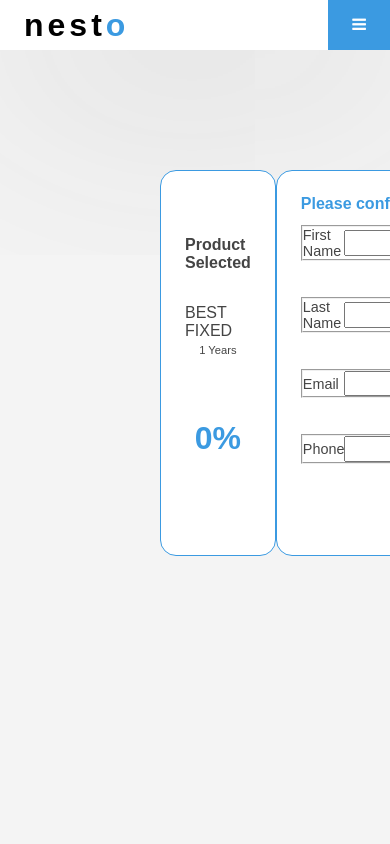
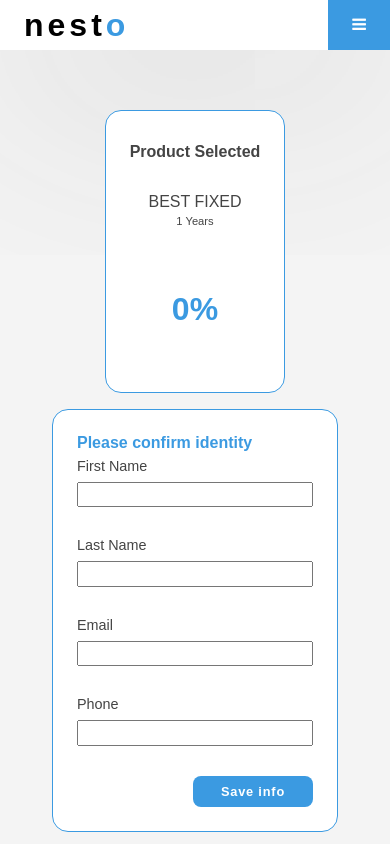
Before and after one commit to natelufuluabo/Free-Quote, a React (Create React App) app in the folder free-quote/: page /contact in a window 390 px wide. Built offline with nearby package versions, Linux system fonts and the light colour scheme.

Commit message:
made the contact page responsive on different screen sizes

```diff
--- a/free-quote/src/Components/Form/Form.css
+++ b/free-quote/src/Components/Form/Form.css
@@ -52,3 +52,10 @@ form {
     font-weight: 600;
     letter-spacing: .1rem;
 }
+
+@media (max-width : 31.25em) {
+    .label-entry-container {
+        grid-template-columns: 1fr;
+        gap: 1rem;
+    }
+}
--- a/free-quote/src/Components/Form/Form.tsx
+++ b/free-quote/src/Components/Form/Form.tsx
@@ -31,43 +31,43 @@ const Form = ({ setFormValidated } : propsType) => {
         <form onSubmit={handleSubmit(onSubmit)}>
             <legend className="form-title">Please confirm identity</legend>
             <section className='form-section'>
-                <fieldset className="label-entry-container">
+                <div className="label-entry-container">
                     <label className="label-title">First Name</label>
                     <input
                         {...register("firstName", { required: true })}
                     />
-                </fieldset>
+                </div>
                 <div className="label-error-container">
                     <div style={{ width : '100%', height : '2rem' }}></div>
                     {errors.firstName && <p className="error-message">Required</p>}
                 </div>
             </section>
             <section className='form-section'>
-                <fieldset className="label-entry-container">
+                <div className="label-entry-container">
                     <label className="label-title">Last Name</label>
                     <input
                         {...register("lastName", { required: true })}
                     />
-                </fieldset>
+                </div>
                 <div className="label-error-container">
                     <div style={{ width : '100%', height : '2rem' }}></div>
                     {errors.lastName && <p className="error-message">Required</p>}
                 </div>
             </section>
             <section className='form-section'>
-                <fieldset className="label-entry-container">
+                <div className="label-entry-container">
                     <label className="label-title">Email</label>
                     <input
                         {...register("email", { required: true })}
                     />
-                </fieldset>
+                </div>
                 <div className="label-error-container">
                     <div style={{ width : '100%', height : '2rem' }}></div>
                     {errors.email && <p className="error-message">Invalid email address</p>}
                 </div>
             </section>
             <section className='form-section'>
-                <fieldset className="label-entry-container">
+                <div className="label-entry-container">
                     <label className="label-title">Phone</label>
                     <input
                         {...register(
@@ -80,7 +80,7 @@ const Form = ({ setFormValidated } : propsType) => {
                         onKeyPress={(evt) => { if (!/[0-9]/.test(evt.key)) evt.preventDefault(); }}
                         onChange={(evt) => setValue("phone", formatForStyling(evt.target.value))}
                     />
-                </fieldset>
+                </div>
                 <div className="label-error-container">
                     <div style={{ width : '100%', height : '2rem' }}></div>
                     {errors.phone && <p className="error-message">Invalid phone number</p>}
--- a/free-quote/src/Components/Selected Product Component/SelectedProductComponent.css
+++ b/free-quote/src/Components/Selected Product Component/SelectedProductComponent.css
@@ -33,3 +33,18 @@
     font-weight: bold;
     color: #3B9AE1;
 }
+
+@media (max-width : 64em) {
+    .selected-product-container {
+        justify-self: center;
+    }
+}
+
+@media (max-width : 31.25em) {
+    form {
+        gap: .75rem;
+    }
+    .selected-product-container {
+        text-align: center;
+    }
+}
--- a/free-quote/src/Pages/Contact/ContactPage.css
+++ b/free-quote/src/Pages/Contact/ContactPage.css
@@ -3,3 +3,33 @@
     grid-template-columns: 1fr 1fr;
     padding: 15rem 20rem;
 }
+
+@media (min-width : 160em) {
+    .contactpage-container {
+        grid-template-columns: .75fr 1fr;
+        padding: 15rem 65rem;
+    }
+}
+
+@media (max-width : 90em) {
+    .contactpage-container {
+        grid-template-columns: .75fr 1fr;
+        padding: 15rem 10rem;
+    }
+}
+
+@media (max-width : 64em) {
+    .contactpage-container {
+        padding-top: 7.5rem ;
+        grid-template-columns: 1fr;
+        gap: 2rem;
+    }
+}
+
+@media (max-width : 31.25em) {
+    .contactpage-container {
+        padding-top: 7.5rem;
+        padding-left: 6.5rem;
+        padding-right: 6.5rem;
+    }
+}
```
